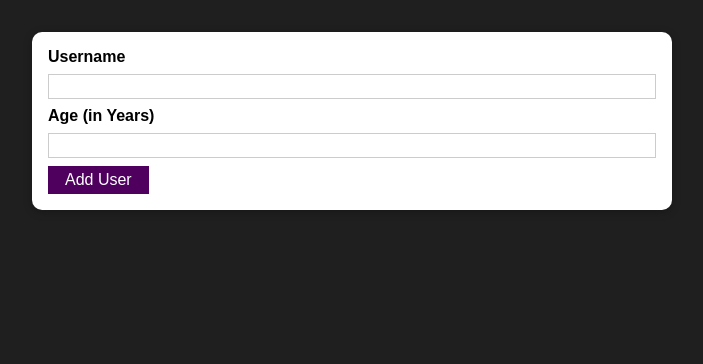
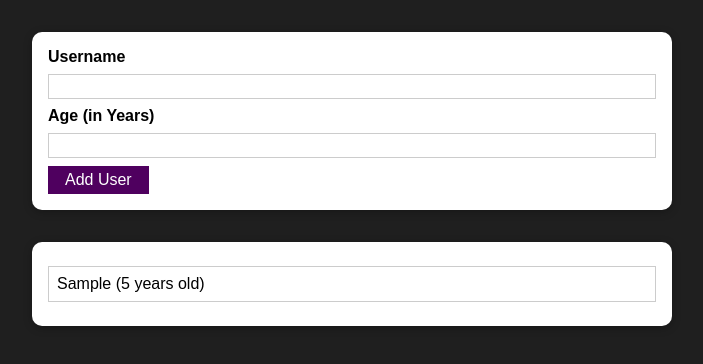
Before and after one commit to MuzzamilAzam/react-project-1, a React (Create React App) app: page / in a window 1280 px wide. Both pictures are taken after typing "Sample", "5" into the empty fields and a click on the button "Add User". Shown: the top 364 px of the page, without its empty margins (288-991 px from the left). Built offline with nearby package versions, Linux system fonts and the light colour scheme.

Commit message:
add user list

```diff
--- a/src/App.js
+++ b/src/App.js
@@ -1,10 +1,20 @@
-import React from 'react';
-import AddUser from './Components/User/AddUser';
+import React, { useState } from "react";
+import AddUser from "./Components/User/AddUser";
+import UserList from "./Components/User/UserList";
 
 function App() {
+  const [userList, setUserList] = useState([]);
+
+  const addUserHandler = (uName, uAge) => {
+    setUserList((prevUserList) => {
+      return [...prevUserList, { name: uName, age: uAge, id: Math.random().toString() }];
+    });
+  };
+
   return (
     <div>
-      <AddUser />
+      <AddUser onAddUser={addUserHandler} />
+      <UserList users={userList} />
     </div>
   );
 }
--- a/src/Components/User/AddUser.js
+++ b/src/Components/User/AddUser.js
@@ -6,6 +6,7 @@ import Button from "../UI/Button";
 const AddUser = (props) => {
   const [enteredUsername, setEnteredUsername] = useState("");
   const [enteredAge, setEnteredAge] = useState("");
+
 
   const addUserHandler = (event) => {
     event.preventDefault();
@@ -16,9 +17,10 @@ const AddUser = (props) => {
     if (+enteredAge < 1) {
       return;
     }
+    props.onAddUser(enteredUsername, enteredAge);
+
     setEnteredAge("");
     setEnteredUsername("");
-    console.log(enteredUsername, enteredAge);
   };
 
   const usernameChangeHandler = (event) => {
--- /dev/null
+++ b/src/Components/User/UserList.js
@@ -0,0 +1,19 @@
+import React from "react";
+import Card from "../UI/Card";
+import classes from './UserList.module.css';
+
+const UserList = (props) => {
+  return (
+    <Card className={classes.users}>
+      <ul>
+        {props.users.map((user) => (
+          <li key={user.id}>
+            {user.name} ({user.age} years old)
+          </li>
+        ))}
+      </ul>
+    </Card>
+  );
+};
+
+export default UserList;
--- /dev/null
+++ b/src/Components/User/UserList.module.css
@@ -0,0 +1,16 @@
+.users {
+    margin: 2rem auto;
+    width: 90%;
+    max-width: 40rem;
+  }
+
+  .users ul {
+    list-style: none;
+    padding: 1rem;
+  }
+
+  .users li {
+    border: 1px solid #ccc;
+    margin: 0.5rem 0;
+    padding: 0.5rem;
+  }
```
